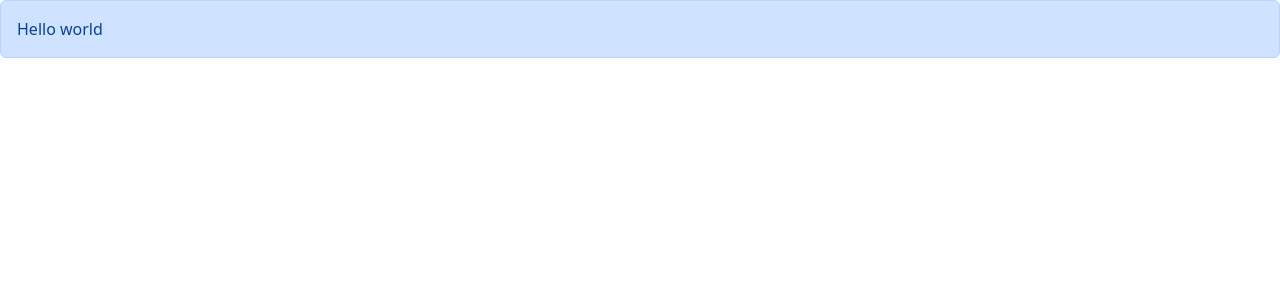
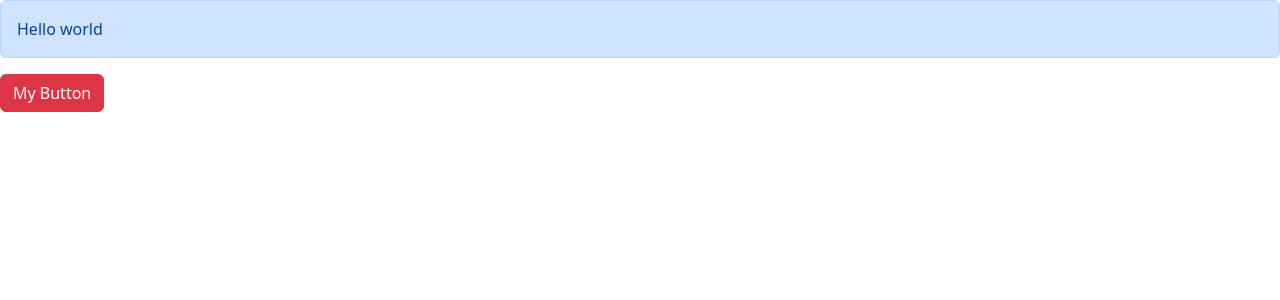
Before and after one commit to 47-r0nan/ReactWithMosh, a React (Vite) app: page / in a window 1280 px wide. Shown: the top 300 px of the page. Built offline with nearby package versions, Linux system fonts and the light colour scheme.

Commit message:
building button component

```diff
--- a/src/App.tsx
+++ b/src/App.tsx
@@ -1,11 +1,12 @@
 import Alert from "./components/Alert";
+import Button from "./components/Button";
 function App() {
-
   return (
     <div>
       <Alert>
         Hello <span>world</span>
-        </Alert>
+      </Alert>
+      <Button color="danger" onClick={() => console.log("Clicked")}>My Button</Button>
     </div>
   );
 }
--- /dev/null
+++ b/src/components/Button.tsx
@@ -0,0 +1,15 @@
+import React from "react";
+interface Props {
+  children: string;
+  onClick: () => void;
+  color?: 'primary'| 'secondary' | 'danger';
+}
+const Button = ({ children, onClick , color ='primary'}: Props) => {
+  return (
+    <button className={"btn btn-" + color} onClick={onClick}>
+      {children}
+    </button>
+  );
+};
+
+export default Button;
```
